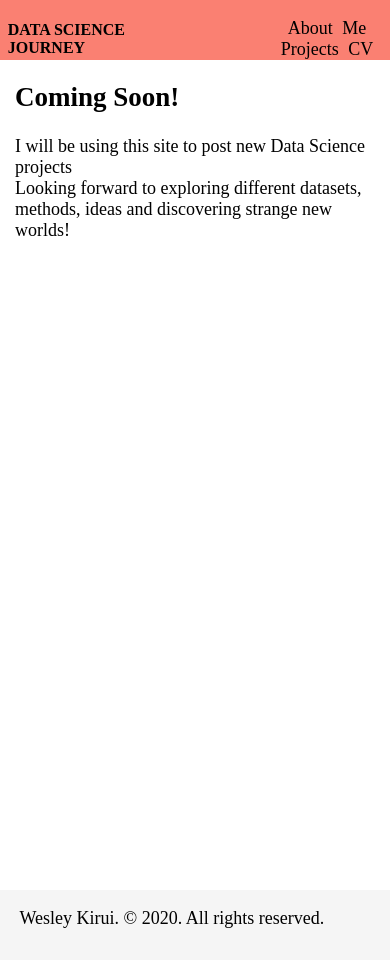
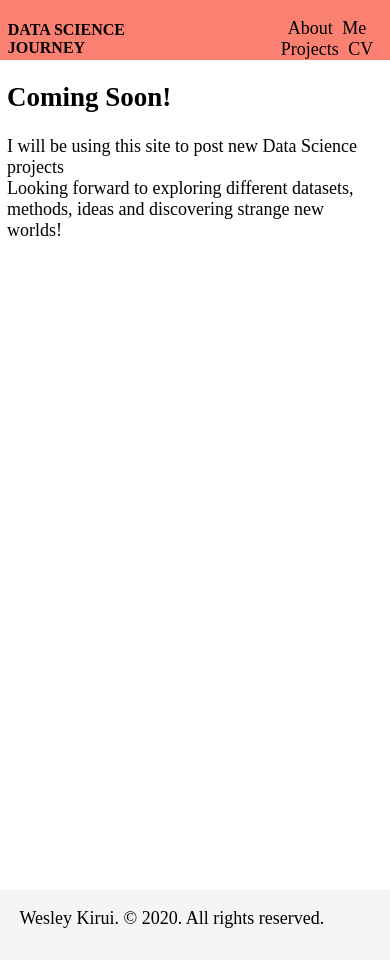
Before and after one commit to wkirui/wkirui.github.io, a Jekyll site: the page built from index.html, in a window 390 px wide. Built offline with Jekyll 4.4.1, drawn with Linux system fonts in a browser that asks for light colours; nearby versions of some CDN libraries.

Commit message:
minor changes on mobile view

```diff
--- a/assets/css/style.css
+++ b/assets/css/style.css
@@ -150,11 +150,8 @@ ion-icon {
     }
 
     #content-wrap {
-        /* flex: 1 0 auto; */
-        /* padding: 20px; */
-        /* padding-bottom: 60px; */
-        /* margin-left: auto; */
         padding-bottom: 60px;
+        margin-bottom: 60px;
     }
     #nav-bar.responsive {
         position: relative;
@@ -171,22 +168,19 @@ ion-icon {
     }
     section {
         position: absolute;
-        margin-left: 5px;
+        margin-left: 2px;
         width: 95vw;
-        padding-left: 10px;
+        padding-left: 5px;
         padding-right: 5px;
     }
     #footer {
         position: absolute;
-        /* flex-shrink: 0; */
         bottom: 0;
         width: 100%;
-        /* width: 95vw; */
         height: 60px;
         clear: both;
         background-color: whitesmoke;
         padding-bottom: 10px;
         padding-left: 5vw;
-        /* margin-top: 60px; */
     }
 }
```
Also changed, not shown: 1 other file.
